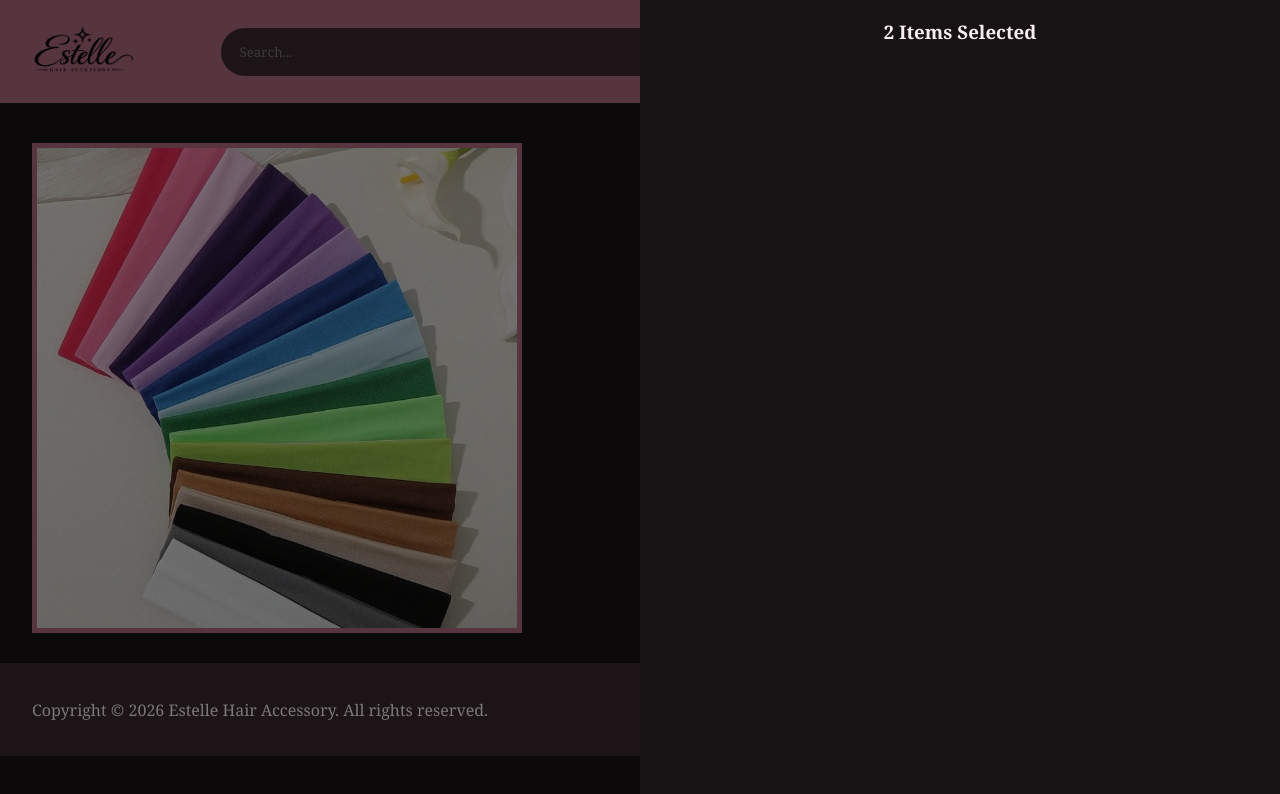
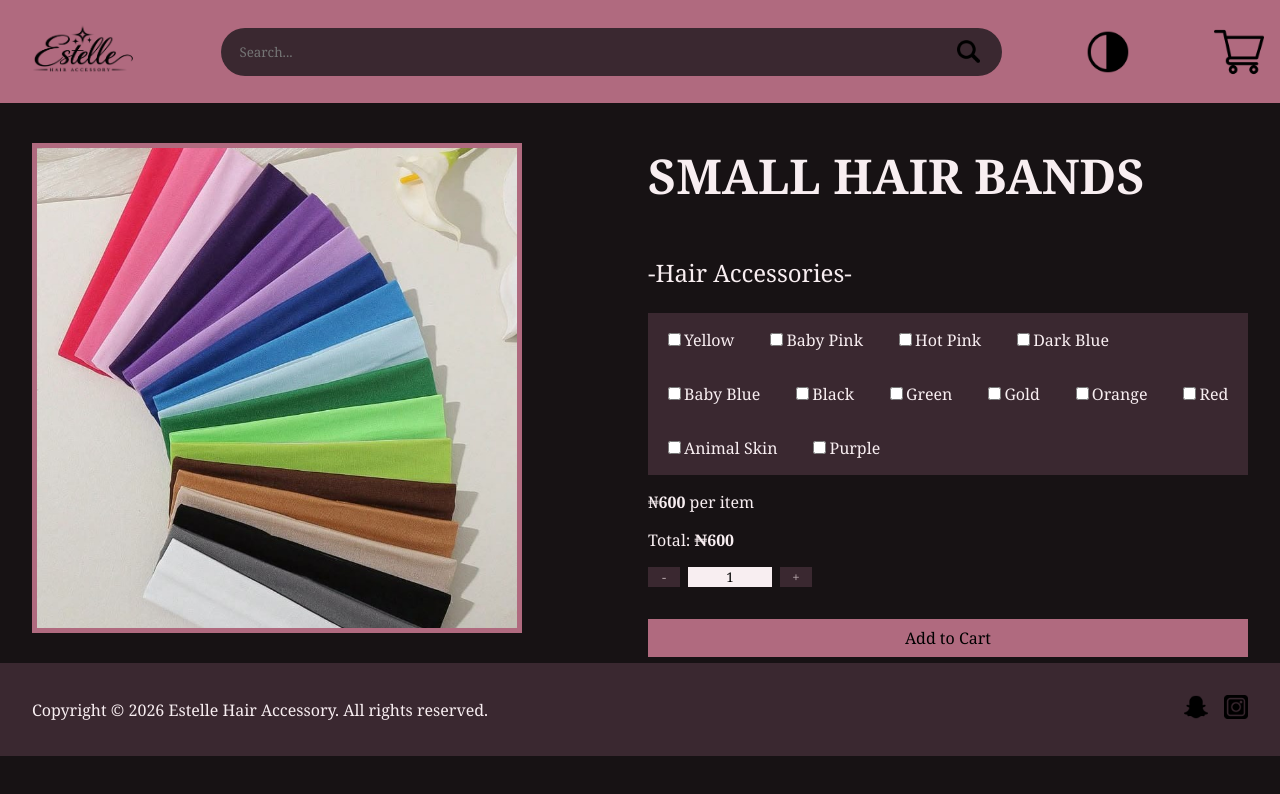
Before and after one commit to Okara008/Esther_Site, a React (Vite) app in the folder frontend/: page /product/0 in a window 1280 px wide. Shown: the top 794 px of the page. Built offline with nearby package versions, Linux system fonts and the light colour scheme.

Commit message:
Started Cart Items but not done with structure

```diff
--- a/frontend/content.json
+++ b/frontend/content.json
@@ -103,6 +103,7 @@
         "quantity": 1,
         "variants": [
             {
+                "id": 1,
                 "name": "big",
                 "price": 1500,
                 "color": "",
@@ -114,6 +115,7 @@
                 ]
             },
             {
+                "id": 2,
                 "name": "small",
                 "price": 800,
                 "color": "",
--- a/frontend/src/App.jsx
+++ b/frontend/src/App.jsx
@@ -1,4 +1,5 @@
 import { BrowserRouter, Route, Routes } from 'react-router'
+import { useState } from 'react'
 import './styles/Header.css'
 import './styles/Footer.css'
 import './styles/Home.css'
@@ -11,12 +12,14 @@ import ProductDetails from './components/ProductDetails'
 import Footer from './components/Footer'
 
 function App() {
+    const [selectedProducts, setSelectedProducts] = useState([])
+
     return (
 	<BrowserRouter>
-		<Header/>
+		<Header selectedProducts={selectedProducts}/>
         <Routes>
             <Route path='/' element={<Home/>}/>
-			<Route path='/product/:id' element={<ProductDetails />}/>
+			<Route path='/product/:id' element={<ProductDetails setSelectedProducts={setSelectedProducts} />}/>
         </Routes>
         <Footer/>
     </BrowserRouter>
--- a/frontend/src/components/Cards.jsx
+++ b/frontend/src/components/Cards.jsx
@@ -5,7 +5,7 @@ const productImages = import.meta.glob(
     { eager: true, query: "?url", import: "default" }
 )
 
-const Cards = ({product}) => {
+const Cards = ({product, setSelectedProducts}) => {
     const image = productImages[`../assets/product_pics/${product.images[0]}`]
 
     return (
@@ -27,7 +27,17 @@ const Cards = ({product}) => {
 
             }
 
-            <button>Add to Cart </button>
+            <button onClick={() => setSelectedProducts(prev => ([
+                ...prev,
+                {
+                    id: 1,
+                    amount: 6,
+                    variant_id: 2,
+                    colors: []
+                }
+            ]))}>
+                Add to Cart
+            </button>
         </Link>
     )
 }
--- a/frontend/src/components/Cart.jsx
+++ b/frontend/src/components/Cart.jsx
@@ -1,14 +1,20 @@
-import products from "../../content.json"
 import CartProduct from "./CartProduct"
 
-const Cart = ({cartItemIndexes}) => {
-    cartItemIndexes = [ 4, 8]
-
+const Cart = ({selectedProducts, setDisplayCart}) => {
+    // console.log(selectedProducts.colors.map(color => color));
+    console.log(selectedProducts);
     return(
         <div className="outerShell">
+            <button onClick={() => setDisplayCart(false)}>remove</button>
             <section className="cartSection">
-                <h3>{cartItemIndexes.length} Items Selected</h3>
+                <h3>{selectedProducts.length} Items Selected</h3>
 
+                {selectedProducts && (<>
+                    <p>id #{selectedProducts[0].id}</p>
+                    <p> {selectedProducts[0].amount} products</p>
+                    <p> {selectedProducts[0].variant_id.map(id => (id))} </p>
+                    {selectedProducts[0].colors.map(color => (<p> {color} color</p>))}
+                </>)}
             </section>
         </div>
     )
--- a/frontend/src/components/Header.jsx
+++ b/frontend/src/components/Header.jsx
@@ -7,10 +7,10 @@ import THEME_ICON from '../assets/dark_theme.png'
 import Cart from './Cart'
 import { useState , useEffect } from "react";
 
-const Header = () => {
+const Header = ({selectedProducts}) => {
     const mediaQuery = window.matchMedia("(prefers-color-scheme: dark)");
     const [darkMode, setDarkMode] = useState(mediaQuery);
-    const [displayCart, setDisplayCart] = useState(true)
+    const [displayCart, setDisplayCart] = useState(!true)
 
     useEffect(() => {
         document.documentElement.setAttribute(
@@ -50,7 +50,7 @@ const Header = () => {
 
             <img src={CART_ICON} alt="cart" height={50} className='cart_icon' onClick={() => setDisplayCart(true)}/>
 
-            {displayCart && (<Cart/>)}
+            {displayCart && (<Cart setDisplayCart={setDisplayCart} selectedProducts={selectedProducts}/>)}
         </header>
     )
 }
--- a/frontend/src/components/Home.jsx
+++ b/frontend/src/components/Home.jsx
@@ -8,7 +8,7 @@ const filterProducts = (category, setDisplayedProducts) => {
     setDisplayedProducts(products.filter(product => product.category == category))
 }
 
-const Home = () => {
+const Home = ({setSelectedProducts}) => {
     const [productCategories] = useState(["hair accessories", "hair care", "hair brushes"])
     const [displayedProducts, setDisplayedProducts] = useState([...products])
     const [categoryIndex, setCategoryIndex] = useState(0)
@@ -33,7 +33,7 @@ const Home = () => {
             </a>
 
             <section className="cardsSection">
-                {displayedProducts.map(product => <Cards product={product} key={products.indexOf(product)}/> )}
+                {displayedProducts.map(product => <Cards setSelectedProducts={setSelectedProducts} product={product} key={products.indexOf(product)}/> )}
 
                 {!displayedProducts.length && (<span>No Product Available...</span>)}
             </section>
--- a/frontend/src/components/ProductDetails.jsx
+++ b/frontend/src/components/ProductDetails.jsx
@@ -7,14 +7,17 @@ const productImages = import.meta.glob(
     { eager: true, query: "?url", import: "default" }
 )
 
-const ProductDetails = () => {
+
+const ProductDetails = ({setSelectedProducts}) => {
     const { id } = useParams()
     const [product] = useState(products[id])
     const [checkedVariant, setCheckedVariant] = useState(0)
     const [imageCounter, setImageCounter] = useState(0)
+    const colorRefs = useRef([])
+    const variantRefs = useRef([])
     let IMGS = []
 
-    const [counter, setCounter] = useState(0)
+    const [counter, setCounter] = useState(1)
 
     for (let i = 0; i < product.images.length; i++) {
         let image = product.images[i];
@@ -34,6 +37,7 @@ const ProductDetails = () => {
                 </div>
             )}
         </div>
+
         <div>
             <h3 className="article_name">{product.name}</h3>
             <p className="article_category">-{product.category}-</p>
@@ -41,9 +45,11 @@ const ProductDetails = () => {
 
             {product.colors?.length &&
                 <div className="article_color">
-                    {product.colors.map(color => (
-                        <div>
-                            <input type="checkbox" id={product.colors.indexOf(color)}/>
+                    {product.colors.map((color, index) => (
+                        <div key={index}>
+                            <input type="checkbox" id={product.colors.indexOf(color)} name={color}
+                                ref={el => colorRefs.current[index] = el}
+                            />
                             <label htmlFor={product.colors.indexOf(color)}>{color}</label>
                         </div>
                     ))}
@@ -53,9 +59,9 @@ const ProductDetails = () => {
             {product.variants.length ?
                 <>
                     <div className="variant_details">
-                    {product.variants.map(variant => (
+                    {product.variants.map((variant, index) => (
                         <>
-                            <input type="radio" name="product" id={product.variants.indexOf(variant)} checked={checkedVariant == (product.variants.indexOf(variant))} onClick={() => setCheckedVariant(product.variants.indexOf(variant))}/>
+                            <input type="checkbox" name={variant.name} variantRefs={el => variantRefs.current[index] = el} id={product.variants.indexOf(variant)} onClick={() => setCheckedVariant(product.variants.indexOf(variant))}/>
                             <label htmlFor={product.variants.indexOf(variant)} >
                                 <h4 className="variant_name">{variant.name}</h4>
                                 <p className="variant_price">₦<b>{variant.price}</b> per {product.unit} {product.unit.toLowerCase() == 'pack' && `[${product.quantity} items]`}</p>
@@ -83,14 +89,45 @@ const ProductDetails = () => {
             <div className="article_counter">
                 <button onClick={() => setCounter(prev => {
                     let copy = prev
-                    if (copy < 1) return copy
+                    if (copy <= 1) return copy
                     return copy - 1
                 })}>-</button>
-                <input type="text" value={counter}  onChange={(e) => setCounter(prev => (isNaN(Number(e.target.value)) ? prev : Number(e.target.value)))} inputMode="numeric"/>
+
+                <input type="text" value={counter} inputMode="numeric"
+                    onChange={(e) =>
+                        setCounter(prev => {
+                            const num = Number(e.target.value)
+                            if(isNaN(num)){
+                                return prev
+                            }
+                            return num
+                        })
+                    }
+                    onBlur={(e) => setCounter(prev => {
+                            const num = Number(e.target.value)
+                            if(num < 1){
+                                return 1
+                            }
+                        })
+                    }
+                />
+
                 <button onClick={() => setCounter(prev => prev + 1)}>+</button>
             </div>
 
-            <button className="article_button"> Add to cart</button>
+            <button className="article_button" onClick={() => setSelectedProducts(prev => ([
+                ...prev,
+                {
+                    id: id,
+                    amount: counter,
+                    variant_id:  variantRefs.current.filter(e => e.checked).map(e => e.name),
+                    colors: colorRefs.current.filter(e => e.checked).map(e => e.name)
+                }
+            ]))}>
+                Add to Cart
+            </button>
+
+
         </div>
     </article>
     )
--- a/frontend/src/styles/Cart.css
+++ b/frontend/src/styles/Cart.css
@@ -18,6 +18,7 @@
     /* transform: translateX(-50%); */
     width: 50%;
     display: flex;
-    align-items: flex-start;
+    flex-direction: column;
+    align-items: center;
     justify-content: center;
 }
--- a/frontend/src/styles/ProductDetails.css
+++ b/frontend/src/styles/ProductDetails.css
@@ -133,19 +133,19 @@ article.productContainer .product_img img{
     text-decoration: underline;
 }
 
-.variant_details input[type = "radio"]{
+/* .variant_details input[type = "checkbox"]{
     display: none;
-}
+} */
 
-.variant_details input[type = "radio"]:checked + label{
+.variant_details input[type = "checkbox"]:checked + label{
     background-color: var(--primary);
     border-color: var(--primary);
     color: black;
     box-shadow: 1px 1px 10px var(--text) inset;
 }
-.variant_details input[type = "radio"]:checked + label:after{
+/* .variant_details input[type = "checkbox"]:checked + label:after{
     content: '---';
-}
+} */
 
 .article_color{
     display: flex;
```
